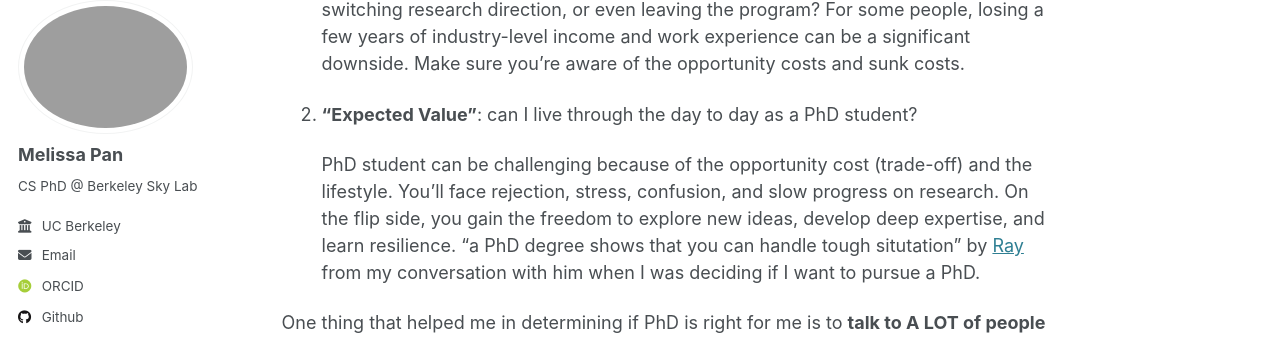
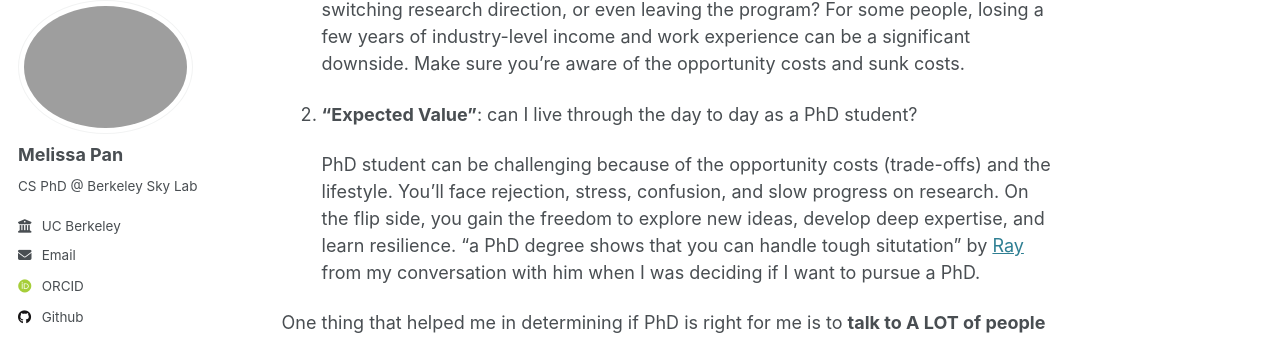
Before and after one commit to melissa-pan/melissa-pan.github.io, a Jekyll site: the page built from _posts/2024-12-27-cs-phd.md, in a window 1280 px wide and 900 px high, scrolled down 1005 px. Shown: the part 106-446 px from the top of the window. Built offline with Jekyll 4.4.1, drawn with Linux system fonts in a browser that asks for light colours; some web fonts are replaced.

Commit message:
minor updates

```diff
--- a/_config.yml
+++ b/_config.yml
@@ -11,7 +11,7 @@ locale                   : "en-US"
 title                    : "Melissa Pan"
 title_separator          : "-"
 name                     : &name "Melissa Pan"
-description              : &description "personal description"
+description              : &description "Melissa Pan's Website"
 url                      : https://melissa-pan.github.io # the base hostname & protocol for your site e.g. "https://[your GitHub username].github.io"
 baseurl                  : "" # the subpath of your site, e.g. "/blog"
 repository               : "melissa-pan/melissa-pan.github.io"
--- a/_posts/2024-12-27-cs-phd.md
+++ b/_posts/2024-12-27-cs-phd.md
@@ -38,7 +38,7 @@ I thought about these three questions when making my decision:
 3. **"Expected Value"**:
    can I live through the day to day as a PhD student?
 
-   PhD student can be challenging because of the opportunity cost (trade-off) and the lifestyle. You’ll face rejection, stress, confusion, and slow progress on research. On the flip side, you gain the freedom to explore new ideas, develop deep expertise, and learn resilience. "a PhD degree shows that you can handle tough situtation" by [Ray](https://www.linkedin.com/in/raymondlo84/) from my conversation with him when I was deciding if I want to pursue a PhD.
+   PhD student can be challenging because of the opportunity costs (trade-offs) and the lifestyle. You’ll face rejection, stress, confusion, and slow progress on research. On the flip side, you gain the freedom to explore new ideas, develop deep expertise, and learn resilience. "a PhD degree shows that you can handle tough situtation" by [Ray](https://www.linkedin.com/in/raymondlo84/) from my conversation with him when I was deciding if I want to pursue a PhD.
 
 
 One thing that helped me in determining if PhD is right for me is to **talk to A LOT of people** who has went through this journey, or part of the journey. Roughly 50 1-1s with people during summer of 2023.
```
Also changed, not shown: _posts/2024-12-28-phd-sop.md (renamed from _posts/2024-12-27-phd-sop.md).
